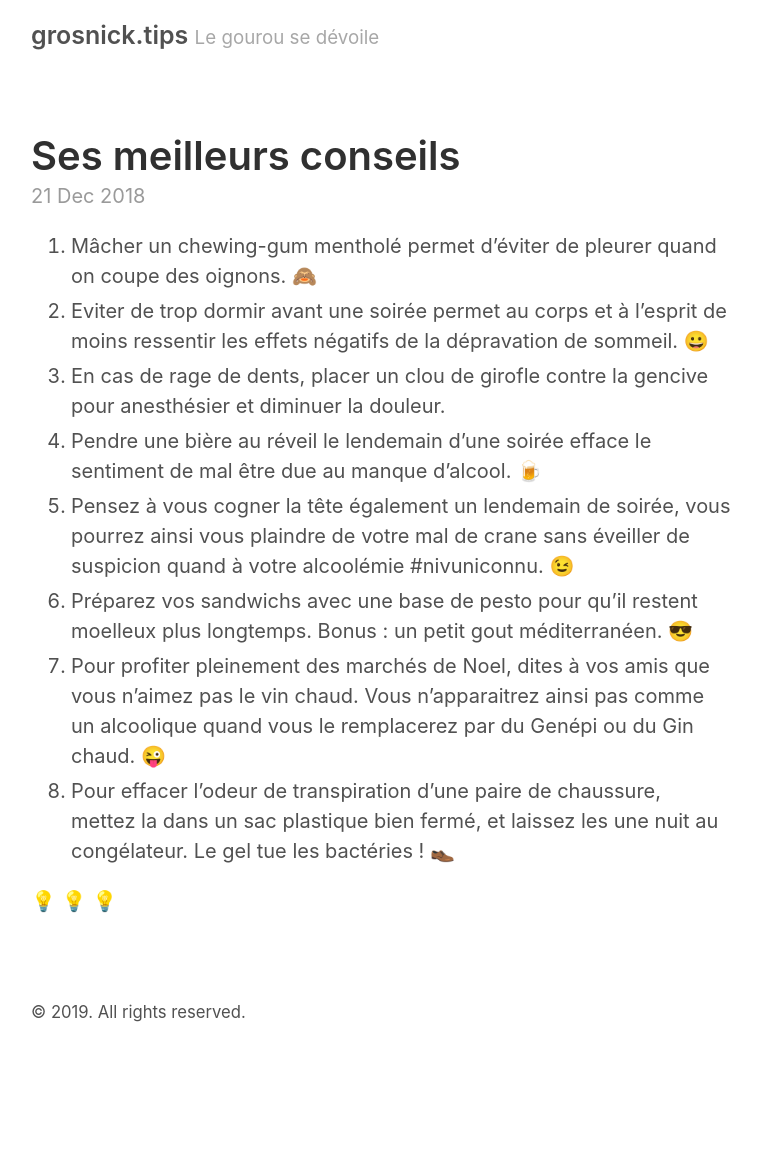
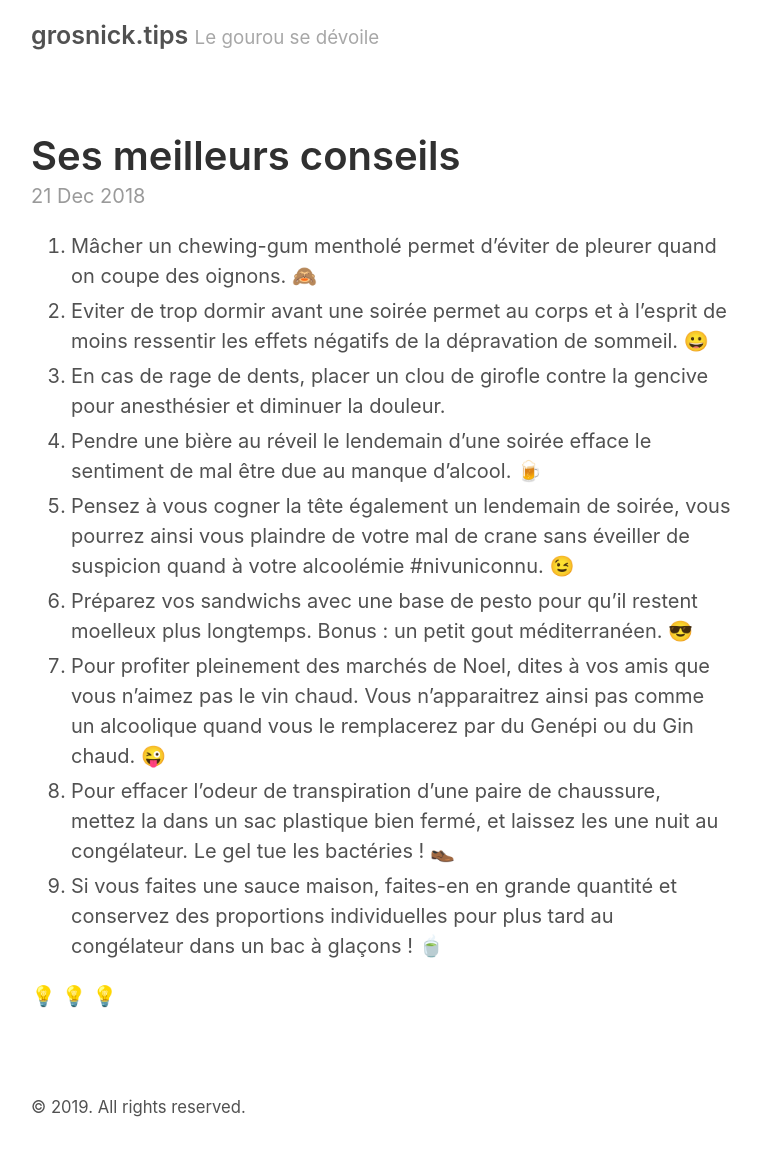
Before and after one commit to garytouet/grosnick-tips, a Jekyll site: the page built from _posts/2018-12-21-meilleurs-conseils.md, in a window 1280 px wide. Shown: the whole page, without its empty margins (259-1020 px from the left). Built offline with Jekyll 4.4.1, drawn with Linux system fonts in a browser that asks for light colours; emoji names are drawn with the system emoji font; before the commit the page ends 1066 px from its top, so only the background shows below that.

Commit message:
Update from Forestry.io Gary Touet updated _posts/2018-12-21-meilleurs-conseils.md

```diff
--- a/_posts/2018-12-21-meilleurs-conseils.md
+++ b/_posts/2018-12-21-meilleurs-conseils.md
@@ -11,5 +11,6 @@ title: Ses meilleurs conseils
 6. Préparez vos sandwichs avec une base de pesto pour qu’il restent moelleux plus longtemps. Bonus : un petit gout méditerranéen. :sunglasses:
 7. Pour profiter pleinement des marchés de Noel, dites à vos amis que vous n’aimez pas le vin chaud. Vous n’apparaitrez ainsi pas comme un alcoolique quand vous le remplacerez par du Genépi ou du Gin chaud. :stuck_out_tongue_winking_eye:
 8. Pour effacer l’odeur de transpiration d’une paire de chaussure, mettez la dans un sac plastique bien fermé, et laissez les une nuit au congélateur. Le gel tue les bactéries ! :shoe:
+9. Si vous faites une sauce maison, faites-en en grande quantité et conservez des proportions individuelles pour plus tard au congélateur dans un bac à glaçons ! :tea:
 
 :bulb: :bulb: :bulb:
```
